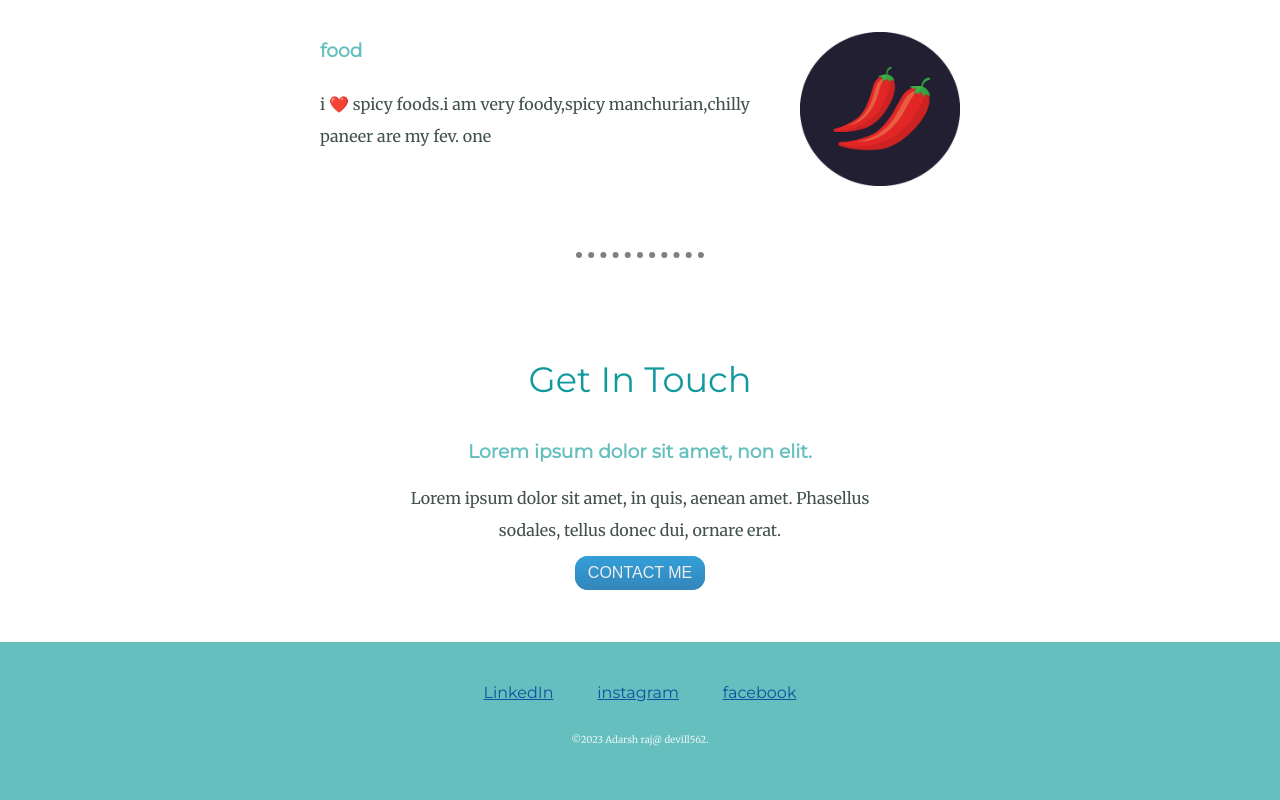
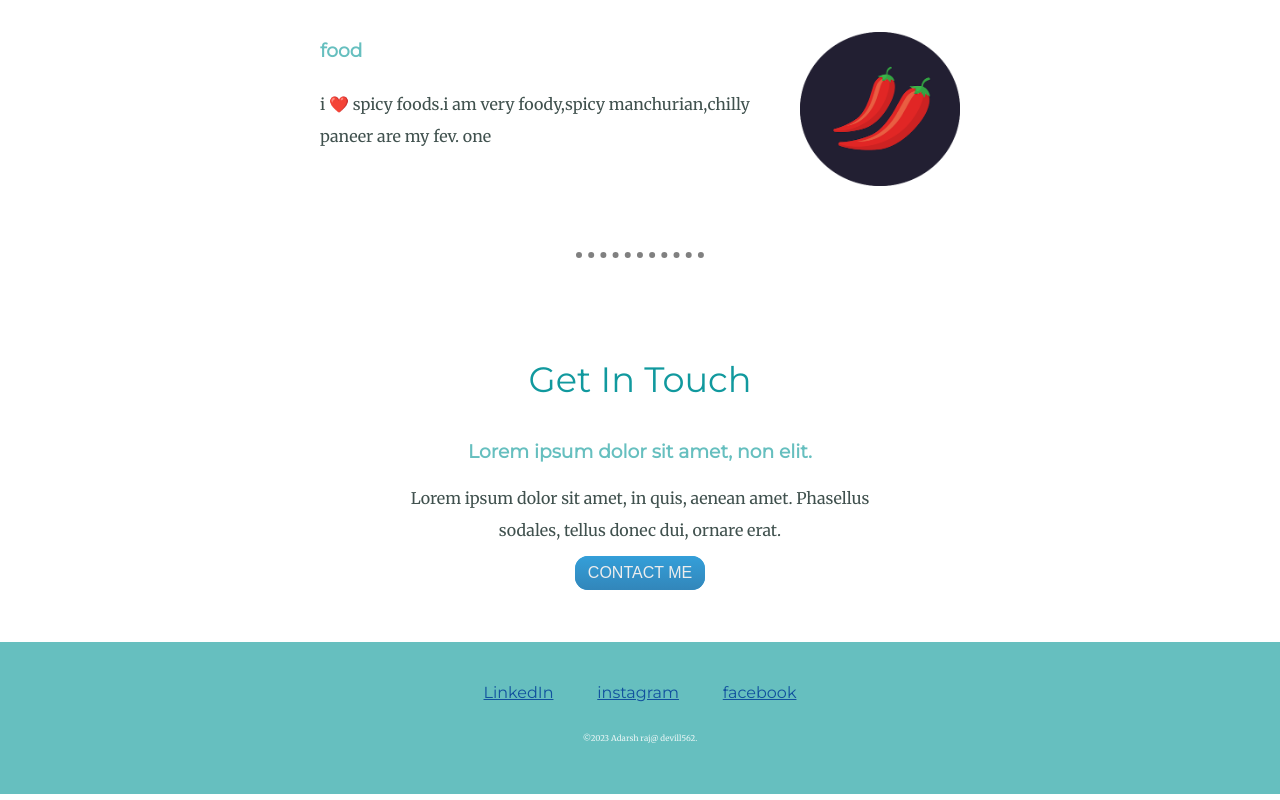
Before and after one commit to Adarshraj562/mycv2, a plain HTML site: page index.html in a window 1280 px wide. Shown: the part 1951-2751 px from the top of the page. Drawn offline with Linux system fonts and the light colour scheme.

Commit message:
Update style.css

```diff
--- a/css/style.css
+++ b/css/style.css
@@ -123,7 +123,7 @@ a:hover{
 }
 .copyright{
     color: #EAF6F6;
-    font-size: 60%;
+    font-size: 50%;
     padding: 20px 0;
 
 
```
